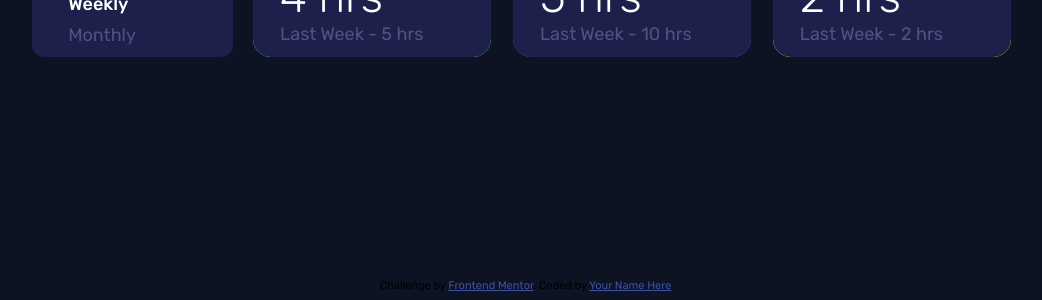
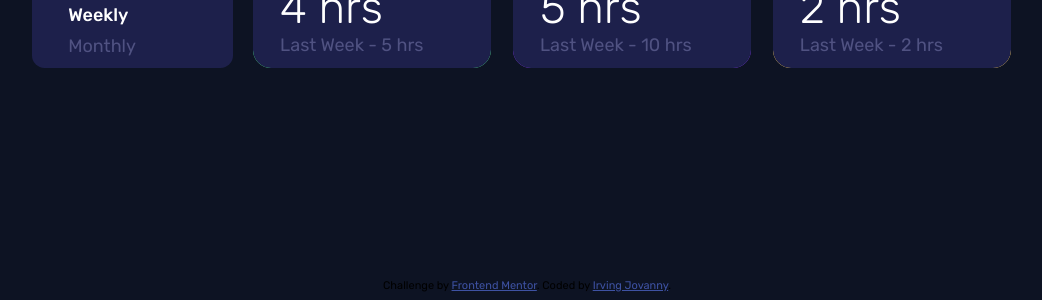
Before and after one commit to jyokarianlia/time-trakin, a plain HTML site: page index.html in a window 1280 px wide. Shown: the part 529-829 px from the top of the page, without its empty margins (113-1155 px from the left). Drawn offline with nearby package versions, Linux system fonts and the light colour scheme.

Commit message:
Comentarios del codigo

```diff
--- a/css/style.css
+++ b/css/style.css
@@ -4,6 +4,7 @@ body {
   font-size: 18px;
 }
 
+/** Colores de fondo de los componentes */
 .bgwork {
   background-color: #ff8b64;
 }
--- a/index.html
+++ b/index.html
@@ -15,6 +15,8 @@
 <body>
   <div id="app">
     <div class="contenedor">
+
+      <!-- Card principal del usuario -->
       <div class="cardPrincipal">
         <div class="secArriba">
           <img src="images/image-jeremy.png" alt="photo_user">
@@ -31,6 +33,8 @@
           </ul>
         </div>
       </div>
+
+      <!-- Card's de los hobies -->
       <div class="componentes">
         <card v-for="item in info"
         :tema="item.title"
@@ -43,15 +47,17 @@
         :bg="item.bg"
         :time=tipo
         :url="item.url"></card>
-      </div><br>
+      </div>
     </div>
   </div>
+
+  <!-- Importacion de Vue3 -->
   <script src="https://unpkg.com/vue@next"></script>
   <script src="vue/vue.js"></script>
 
   <div class="attribution">
     Challenge by <a href="https://www.frontendmentor.io?ref=challenge" target="_blank">Frontend Mentor</a>.
-    Coded by <a href="#">Your Name Here</a>.
+    Coded by <a href="https://github.com/jyokarianlia/time-trakin.git" target="_blank">Irving Jovanny</a>.
   </div>
 </body>
 </html>
```
Also changed, not shown: vue/vue.js (indentation only).
